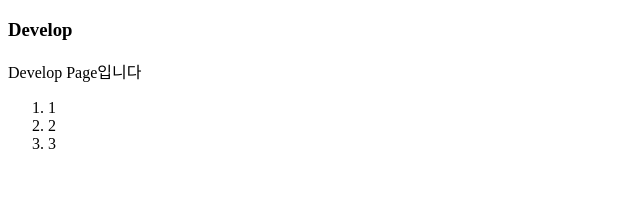
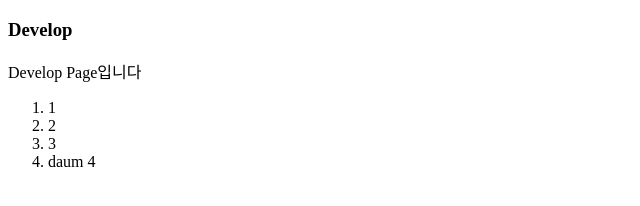
Before and after one commit to SUNGJINSHIN/gitTest, a plain HTML site: page develop.html in a window 1280 px wide. Shown: the full height of the page, 0-640 px from the left. Drawn offline with Linux system fonts and the light colour scheme.

Commit message:
[05] daum master=> index add E, develop add 4, daum.html new

```diff
--- a/develop.html
+++ b/develop.html
@@ -14,6 +14,7 @@
     <li>1</li>
     <li>2</li>
     <li>3</li>
+    <li>daum 4</li>
   </ol>
 </body>
 </html>
```
Also changed, not shown: index.html (+1 -0 lines).
